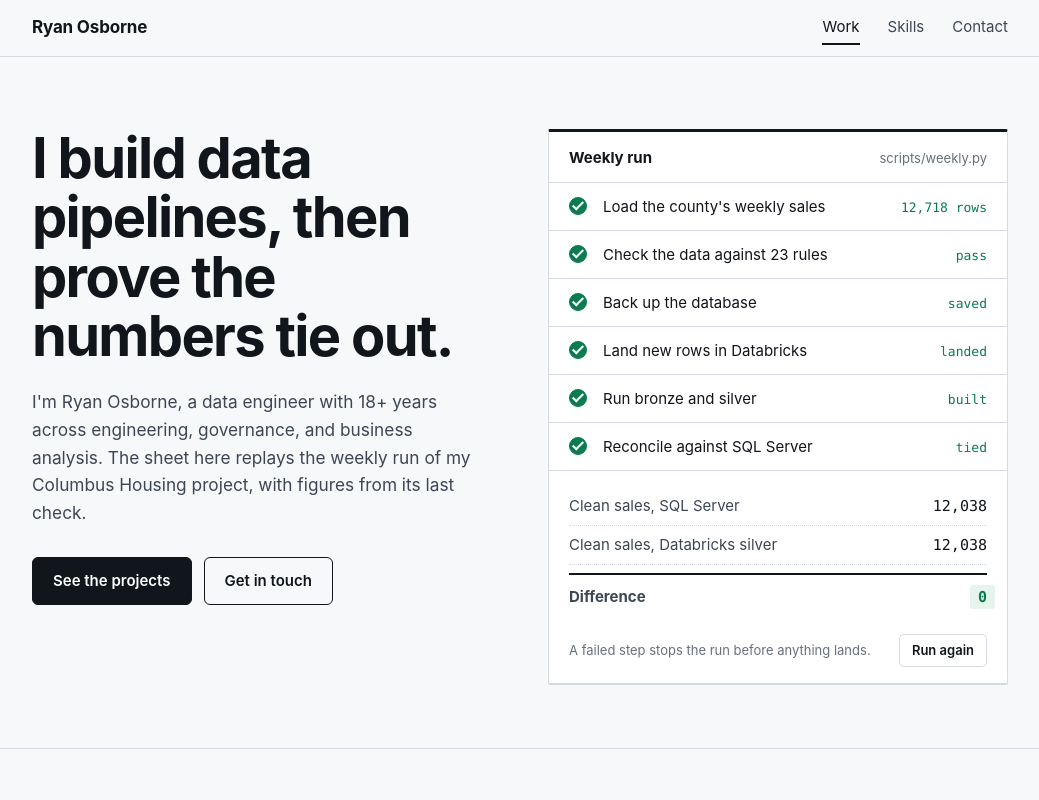
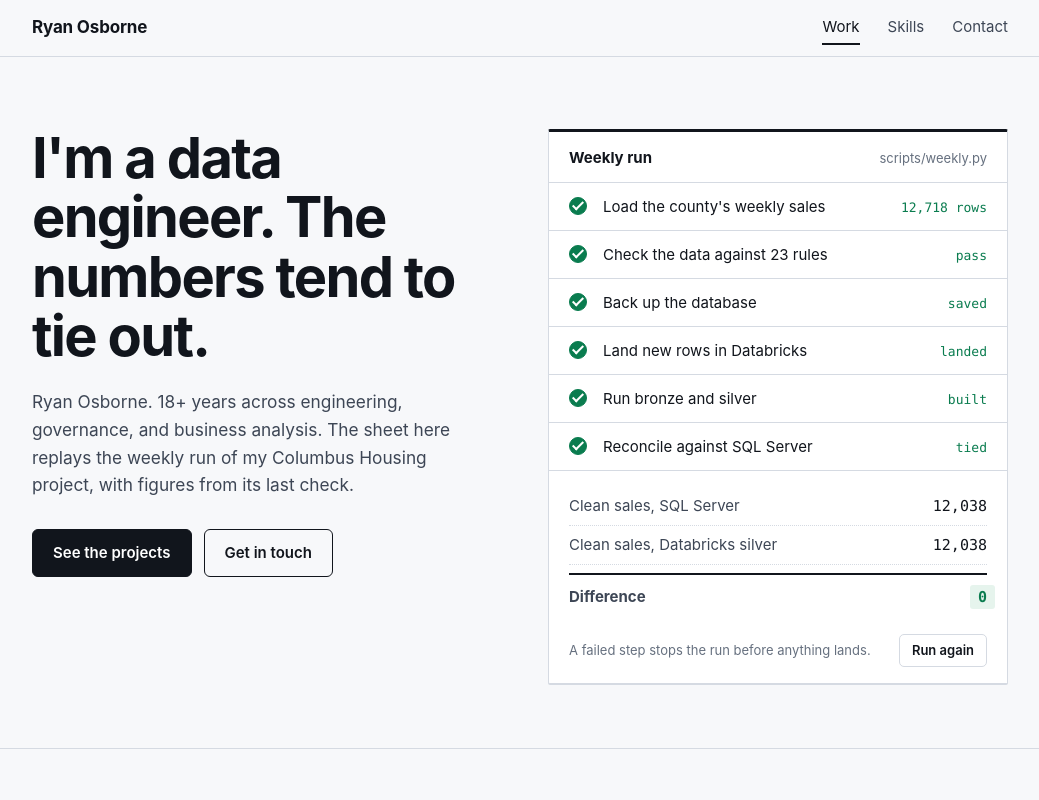
Before and after one commit to ryanosborne142980-cpu/ryanosborne142980-cpu.github.io, a plain HTML site: page index.html in a window 1280 px wide. Shown: the top 800 px of the page, without its empty margins (120-1159 px from the left). Drawn offline with Linux system fonts and the light colour scheme.

Commit message:
Revise hero section heading and description
Updated the hero section's heading and description for clarity and conciseness.

```diff
--- a/index.html
+++ b/index.html
@@ -51,7 +51,7 @@
     /* hero */
     .hero { padding: 72px 0 64px; }
     .hero .wrap { display: grid; grid-template-columns: minmax(0, 1fr) minmax(0, 460px); gap: 64px; align-items: start; }
-    h1 { font-size: clamp(2.2rem, 4.6vw, 3.5rem); line-height: 1.06; letter-spacing: -.03em; font-weight: 750; max-width: 14ch; }
+    h1 { font-size: clamp(2.2rem, 4.6vw, 3.5rem); line-height: 1.06; letter-spacing: -.03em; font-weight: 750; max-width: 16ch; }
     .lede { margin-top: 22px; color: var(--soft); max-width: 46ch; font-size: 1.08rem; }
     .actions { margin-top: 30px; display: flex; flex-wrap: wrap; gap: 12px; }
     .btn { display: inline-block; padding: 11px 20px; border-radius: 6px; font-weight: 600; font-size: 15px; text-decoration: none; border: 1.5px solid var(--ink); background: var(--ink); color: #fff; cursor: pointer; font-family: inherit; }
@@ -168,8 +168,8 @@
   <header class="hero" id="top">
     <div class="wrap">
       <div>
-        <h1>I build data pipelines, then prove the numbers tie out.</h1>
-        <p class="lede">I'm Ryan Osborne, a data engineer with 18+ years across engineering, governance, and business analysis. The sheet here replays the weekly run of my Columbus Housing project, with figures from its last check.</p>
+        <h1>I'm a data engineer. The numbers tend to tie out.</h1>
+        <p class="lede">Ryan Osborne. 18+ years across engineering, governance, and business analysis. The sheet here replays the weekly run of my Columbus Housing project, with figures from its last check.</p>
         <div class="actions">
           <a class="btn" href="#work">See the projects</a>
           <a class="btn ghost" href="#contact">Get in touch</a>
```
